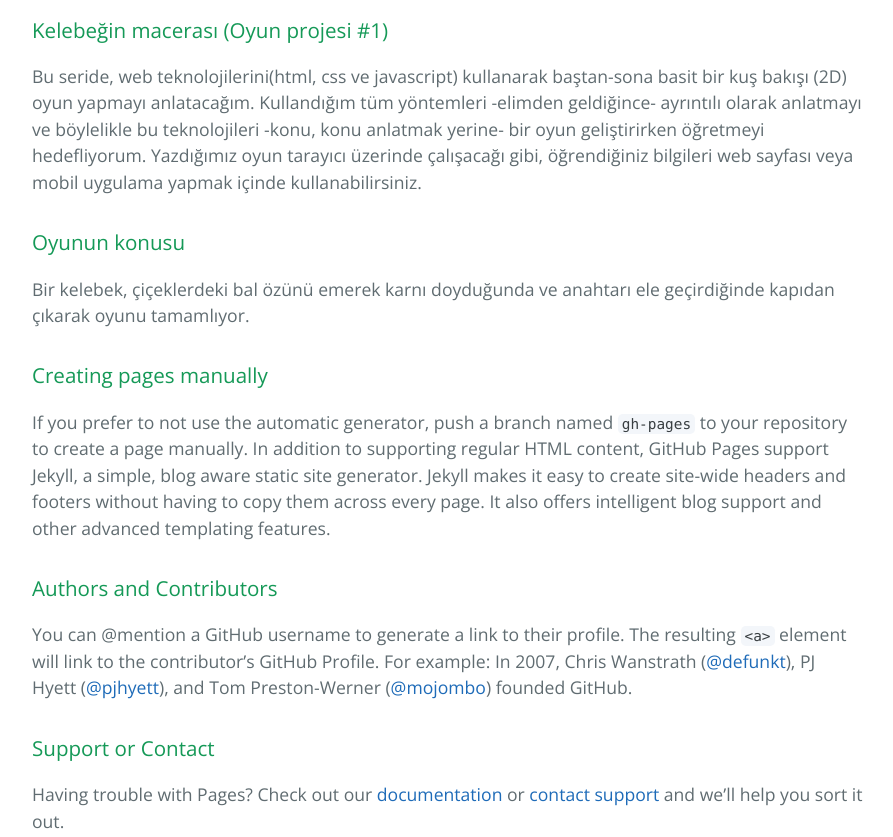
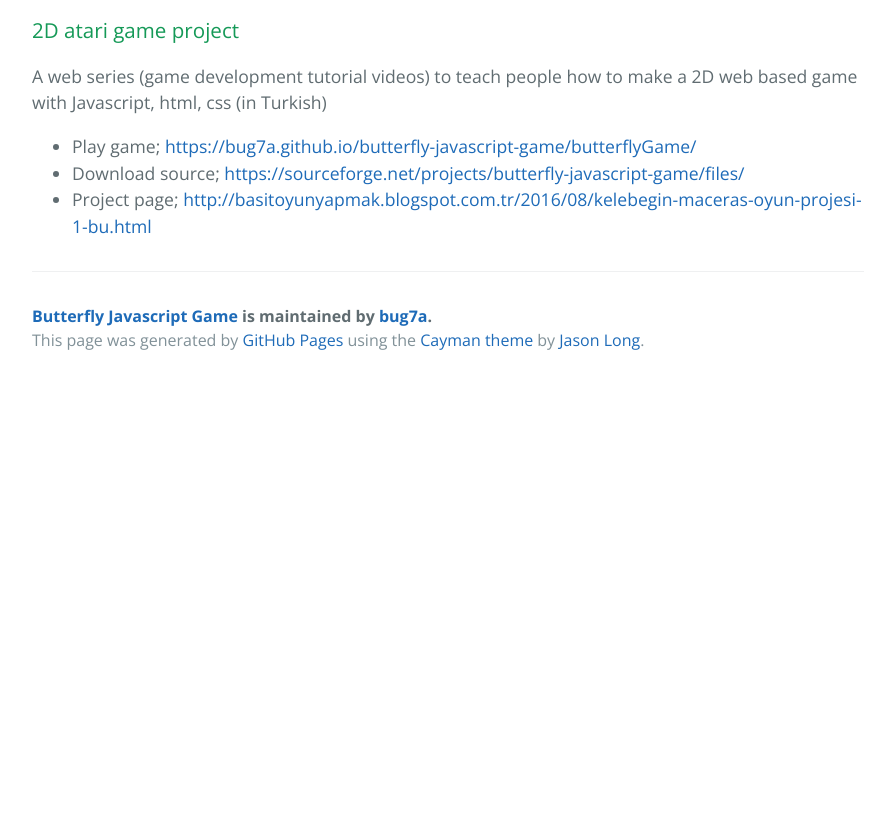
Before and after one commit to bug7a/butterfly-javascript-game, a plain HTML site: page index.html in a window 1280 px wide. Shown: the part 400-1237 px from the top of the page, without its empty margins (192-1085 px from the left). After the commit the page ends 800 px from the top, so only its background shows below. Drawn offline with nearby package versions, Linux system fonts and the light colour scheme.

```diff
--- a/index.html
+++ b/index.html
@@ -12,7 +12,7 @@
   <body>
     <section class="page-header">
       <h1 class="project-name">Butterfly Javascript Game</h1>
-      <h2 class="project-tagline">A butterfly adventure -very basic- game made with javascript</h2>
+      <h2 class="project-tagline">A butterfly adventure -very basic- game made with javascript (and game development videos)</h2>
       <a href="https://github.com/bug7a/butterfly-javascript-game" class="btn">View on GitHub</a>
       <a href="https://github.com/bug7a/butterfly-javascript-game/zipball/master" class="btn">Download .zip</a>
       <a href="https://github.com/bug7a/butterfly-javascript-game/tarball/master" class="btn">Download .tar.gz</a>
@@ -20,29 +20,18 @@
 
     <section class="main-content">
       <h3>
-<a id="kelebeğin-macerası-oyun-projesi-1" class="anchor" href="#kelebe%C4%9Fin-maceras%C4%B1-oyun-projesi-1" aria-hidden="true"><span aria-hidden="true" class="octicon octicon-link"></span></a>Kelebeğin macerası (Oyun projesi #1)</h3>
+<a id="2d-atari-game-project" class="anchor" href="#2d-atari-game-project" aria-hidden="true"><span aria-hidden="true" class="octicon octicon-link"></span></a>2D atari game project</h3>
 
-<p>Bu seride, web teknolojilerini(html, css ve javascript) kullanarak baştan-sona basit bir kuş bakışı (2D) oyun yapmayı anlatacağım. Kullandığım tüm yöntemleri -elimden geldiğince- ayrıntılı olarak anlatmayı ve böylelikle bu teknolojileri -konu, konu anlatmak yerine- bir oyun geliştirirken öğretmeyi hedefliyorum. Yazdığımız oyun tarayıcı üzerinde çalışacağı gibi, öğrendiğiniz bilgileri web sayfası veya mobil uygulama yapmak içinde kullanabilirsiniz.</p>
+<p>A web series (game development tutorial videos) to teach people how to make a 2D web based game with Javascript, html, css (in Turkish)</p>
 
-<h3>
-<a id="oyunun-konusu" class="anchor" href="#oyunun-konusu" aria-hidden="true"><span aria-hidden="true" class="octicon octicon-link"></span></a>Oyunun konusu</h3>
-
-<p>Bir kelebek, çiçeklerdeki bal özünü emerek karnı doyduğunda ve anahtarı ele geçirdiğinde kapıdan çıkarak oyunu tamamlıyor.</p>
-
-<h3>
-<a id="creating-pages-manually" class="anchor" href="#creating-pages-manually" aria-hidden="true"><span aria-hidden="true" class="octicon octicon-link"></span></a>Creating pages manually</h3>
-
-<p>If you prefer to not use the automatic generator, push a branch named <code>gh-pages</code> to your repository to create a page manually. In addition to supporting regular HTML content, GitHub Pages support Jekyll, a simple, blog aware static site generator. Jekyll makes it easy to create site-wide headers and footers without having to copy them across every page. It also offers intelligent blog support and other advanced templating features.</p>
-
-<h3>
-<a id="authors-and-contributors" class="anchor" href="#authors-and-contributors" aria-hidden="true"><span aria-hidden="true" class="octicon octicon-link"></span></a>Authors and Contributors</h3>
-
-<p>You can @mention a GitHub username to generate a link to their profile. The resulting <code>&lt;a&gt;</code> element will link to the contributor’s GitHub Profile. For example: In 2007, Chris Wanstrath (<a href="https://github.com/defunkt" class="user-mention">@defunkt</a>), PJ Hyett (<a href="https://github.com/pjhyett" class="user-mention">@pjhyett</a>), and Tom Preston-Werner (<a href="https://github.com/mojombo" class="user-mention">@mojombo</a>) founded GitHub.</p>
-
-<h3>
-<a id="support-or-contact" class="anchor" href="#support-or-contact" aria-hidden="true"><span aria-hidden="true" class="octicon octicon-link"></span></a>Support or Contact</h3>
-
-<p>Having trouble with Pages? Check out our <a href="https://help.github.com/pages">documentation</a> or <a href="https://github.com/contact">contact support</a> and we’ll help you sort it out.</p>
+<ul>
+<li>Play game; <a href="https://bug7a.github.io/butterfly-javascript-game/butterflyGame/">https://bug7a.github.io/butterfly-javascript-game/butterflyGame/</a>
+</li>
+<li>Download source; <a href="https://sourceforge.net/projects/butterfly-javascript-game/files/">https://sourceforge.net/projects/butterfly-javascript-game/files/</a>
+</li>
+<li>Project page; <a href="http://basitoyunyapmak.blogspot.com.tr/2016/08/kelebegin-maceras-oyun-projesi-1-bu.html">http://basitoyunyapmak.blogspot.com.tr/2016/08/kelebegin-maceras-oyun-projesi-1-bu.html</a>
+</li>
+</ul>
 
       <footer class="site-footer">
         <span class="site-footer-owner"><a href="https://github.com/bug7a/butterfly-javascript-game">Butterfly Javascript Game</a> is maintained by <a href="https://github.com/bug7a">bug7a</a>.</span>
```
Also changed, not shown: params.json (+2 -2 lines).
